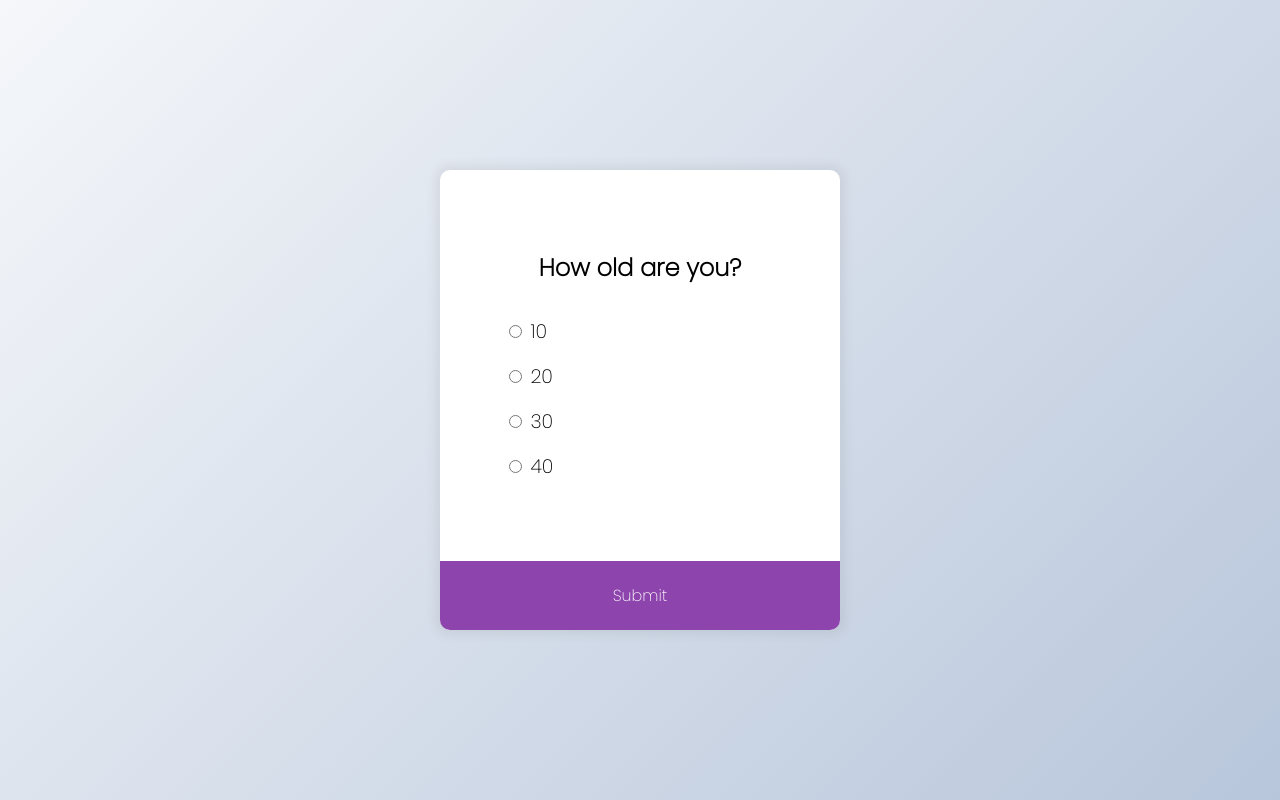
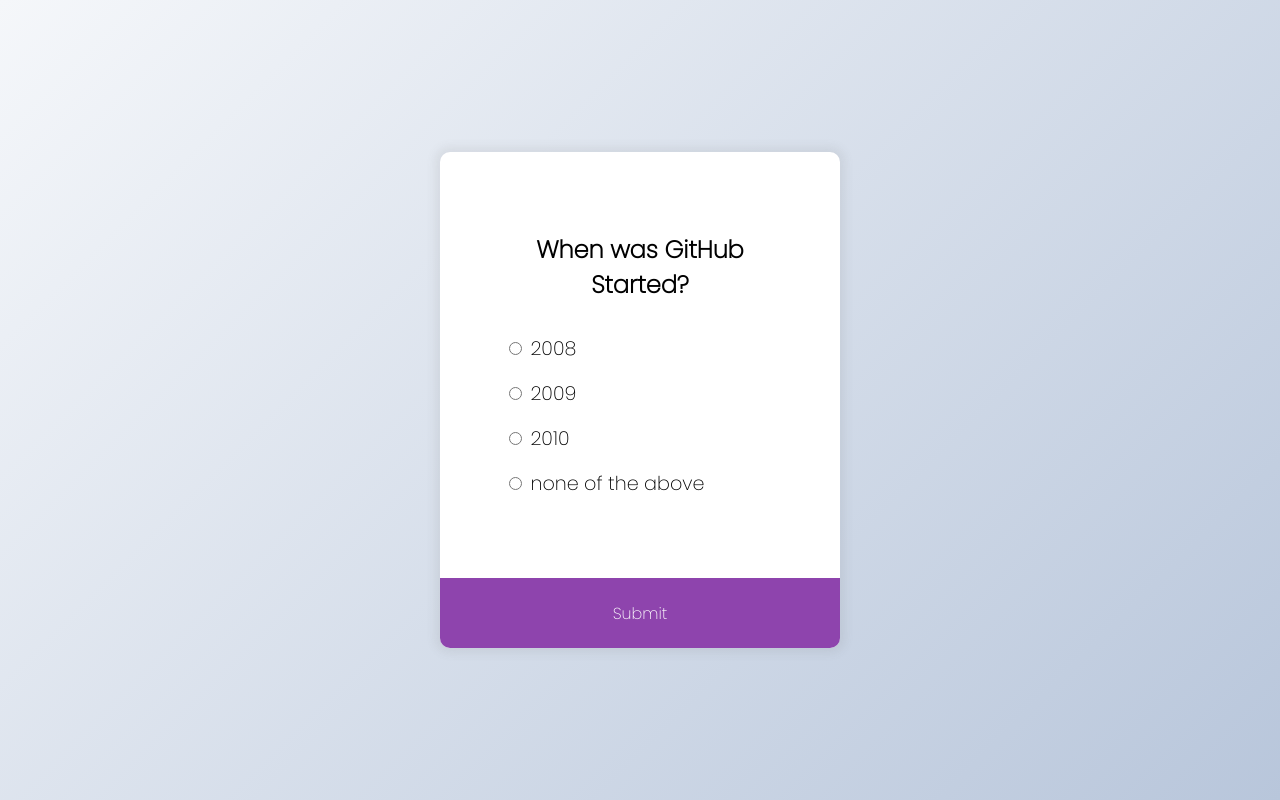
Before and after one commit to J-DouglasLira/html-css-js-projects, a plain HTML site: page quizz-app/index.html in a window 1280 px wide. Drawn offline with Linux system fonts and the light colour scheme.

Commit message:
finished

```diff
--- a/quizz-app/script.js
+++ b/quizz-app/script.js
@@ -1,11 +1,11 @@
 const QUIZ_DATA = [
   {
-    question: 'How old are you?',
-    a: '10',
-    b: '20',
-    c: '30',
-    d: '40',
-    correct: 'c'
+    question: 'When was GitHub Started?',
+    a: '2008',
+    b: '2009',
+    c: '2010',
+    d: 'none of the above',
+    correct: 'a'
   },
   {
     question: 'What is the best programming language?',
@@ -43,14 +43,10 @@ const QUIZ_DATA = [
 
 
 const quiz = document.getElementById('quiz');
-
-
-
-
 const answerEls = document.querySelectorAll('.answer');
 const questionEl = document.getElementById("question")
 const a_text = document.getElementById("a_text");
-const b_text =document.getElementById("b_text");
+const b_text = document.getElementById("b_text");
 const c_text = document.getElementById("c_text");
 const d_text = document.getElementById("d_text");
 const submitButton = document.getElementById('submit');
@@ -87,9 +83,8 @@ function loadQuiz() {
   d_text.innerText = currentQuizData.d;
 }
 
-submitButton.addEventListener("click",()=>{
+submitButton.addEventListener("click", ()=>{
   const answer = getSelected();
-  console.log(answer)
   if(answer){
     if(answer === QUIZ_DATA[currentQuiz].correct){
       score++;
```
Also changed, not shown: quizz-app/index.html (+0 -2 lines).
